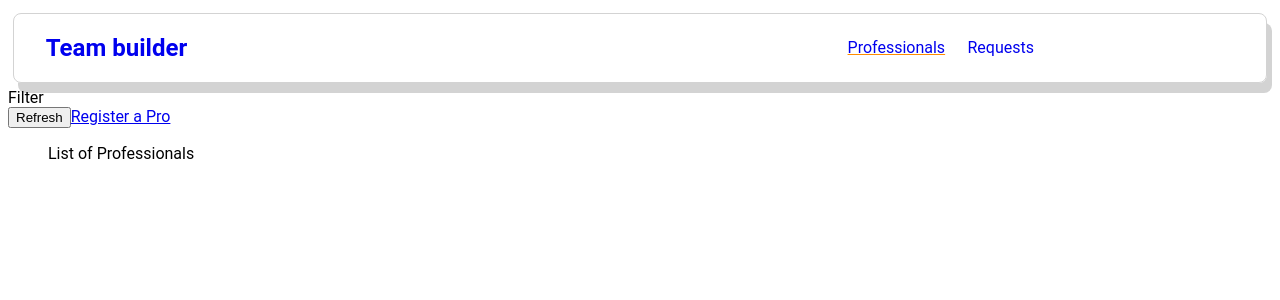
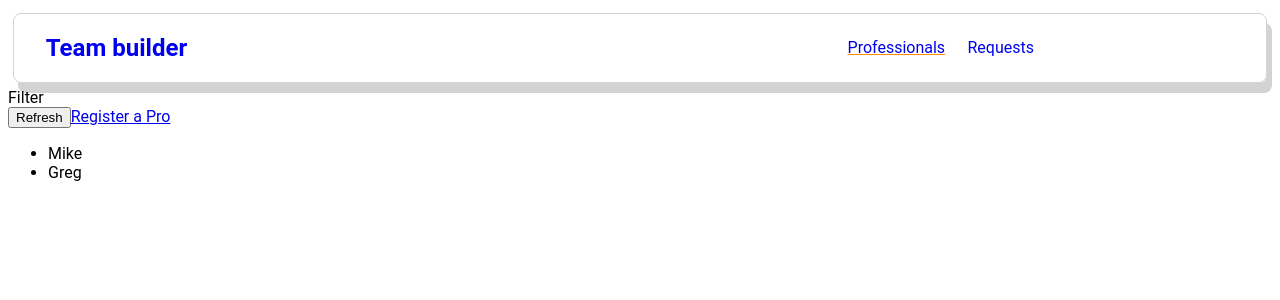
Before and after one commit to hero931/team-builder, a Vue app: page /profs in a window 1280 px wide. Shown: the top 300 px of the page. Built offline with nearby package versions, Linux system fonts and the light colour scheme.

Commit message:
vuex has been reinstalled, profs state updated

```diff
--- a/package.json
+++ b/package.json
@@ -11,7 +11,7 @@
     "core-js": "^3.6.5",
     "vue": "^3.0.0",
     "vue-router": "^4.0.6",
-    "vuex": "^3.6.2"
+    "vuex": "^4.0.0"
   },
   "devDependencies": {
     "@vue/cli-plugin-babel": "~4.5.0",
--- a/src/pages/profs/ProfsList.vue
+++ b/src/pages/profs/ProfsList.vue
@@ -6,7 +6,19 @@
                 <button>Refresh</button>
                 <router-link to="/register">Register a Pro</router-link>
             </div>
-            <ul>List of Professionals</ul>
+            <ul><li v-for="prof in filteredProfs" :key="prof.id">
+                {{prof.firstName}}
+            </li></ul>
         </section>
     </div>
 </template>
+
+<script>
+export default {
+    computed: {
+        filteredProfs() {
+            return this.$store.getters['profs/profs'];
+        }
+    },
+}
+</script>
--- /dev/null
+++ b/src/store/index.js
@@ -0,0 +1,11 @@
+import { createStore } from 'vuex'
+
+import profsModule from './modules/profs/index.js'
+
+const store = createStore({
+    modules: {
+        profs: profsModule
+    }
+});
+
+export default store;
--- /dev/null
+++ b/src/store/modules/profs/actions.js
@@ -0,0 +1 @@
+export default {};
--- /dev/null
+++ b/src/store/modules/profs/getters.js
@@ -0,0 +1,8 @@
+export default {
+    profs(state) {
+        return state.profs;
+    },
+    hasProfs(state) {
+        return state.profs && state.profs.length > 0;
+    }
+};
--- /dev/null
+++ b/src/store/modules/profs/index.js
@@ -0,0 +1,34 @@
+import mutations from './mutations.js'
+import actions from './actions.js'
+import getters from './getters.js'
+
+export default {
+    namespaced: true,
+    state() {
+        return {
+            profs: [
+                {
+                  id: '1',
+                  firstName: 'Mike',
+                  lastName: 'Muler',
+                  areas: ['frontend', 'backend', 'career'],
+                  description:
+                    "Freelance web developer.",
+                  hourlyRate: 30
+                },
+                {
+                  id: '2',
+                  firstName: 'Greg',
+                  lastName: 'Jones',
+                  areas: ['frontend', 'career'],
+                  description:
+                    'Senior developer in a big tech company.',
+                  hourlyRate: 30
+                }
+              ]
+        };
+    },
+    mutations,
+    actions,
+    getters
+};
--- /dev/null
+++ b/src/store/modules/profs/mutations.js
@@ -0,0 +1 @@
+export default {};
```
Also changed, not shown: src/main.js (+5 -3 lines), 1 other file (tests, documents, lock files or other folders).
